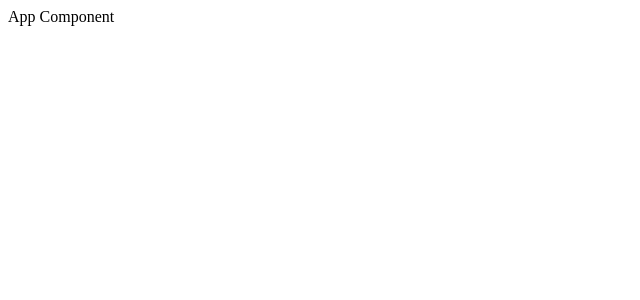
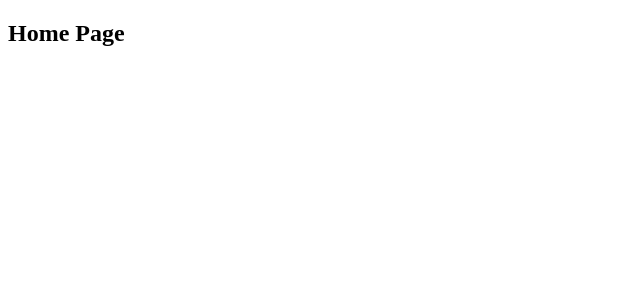
Before and after one commit to ahmedHosny8/anime-zone, a React (Vite) app: page / in a window 1280 px wide. Shown: the top 300 px of the page, without its empty margins (0-640 px from the left). Built offline with nearby package versions, Linux system fonts and the light colour scheme.

Commit message:
added basic router setup

```diff
--- a/src/App.jsx
+++ b/src/App.jsx
@@ -1,5 +1,22 @@
+import { createBrowserRouter, RouterProvider } from 'react-router-dom';
+import Root from './pages/Root';
+import HomePage from './pages/HomePage';
+
+const router = createBrowserRouter([
+  {
+    path: '/',
+    element: <Root />,
+    children: [
+      {
+        index: true,
+        element: <HomePage />,
+      },
+    ],
+  },
+]);
+
 function App() {
-  return <div>App Component</div>;
+  return <RouterProvider router={router} />;
 }
 
 export default App;
--- /dev/null
+++ b/src/pages/HomePage.jsx
@@ -0,0 +1,11 @@
+function HomePage() {
+  return (
+    <>
+      <section>
+        <h1>Home Page</h1>
+      </section>
+    </>
+  );
+}
+
+export default HomePage;
--- /dev/null
+++ b/src/pages/Root.jsx
@@ -0,0 +1,13 @@
+import { Outlet } from 'react-router-dom';
+
+function Root() {
+  return (
+    <>
+      <main>
+        <Outlet />
+      </main>
+    </>
+  );
+}
+
+export default Root;
```
